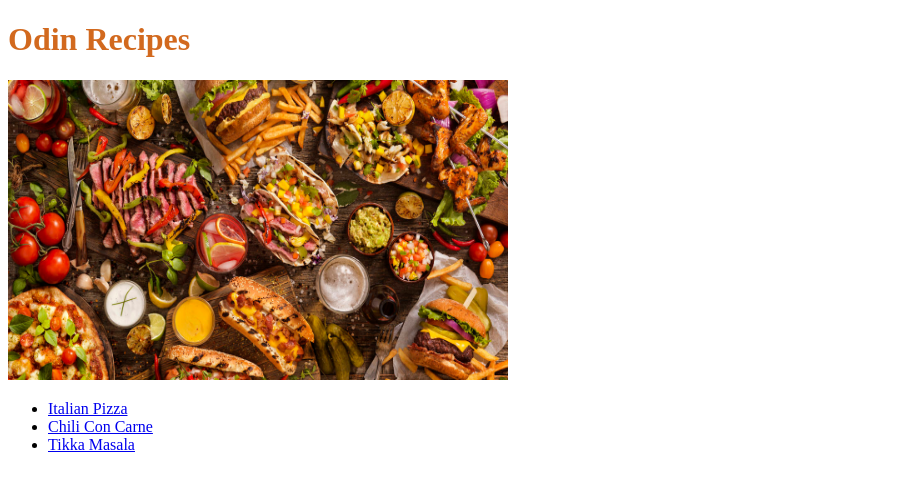
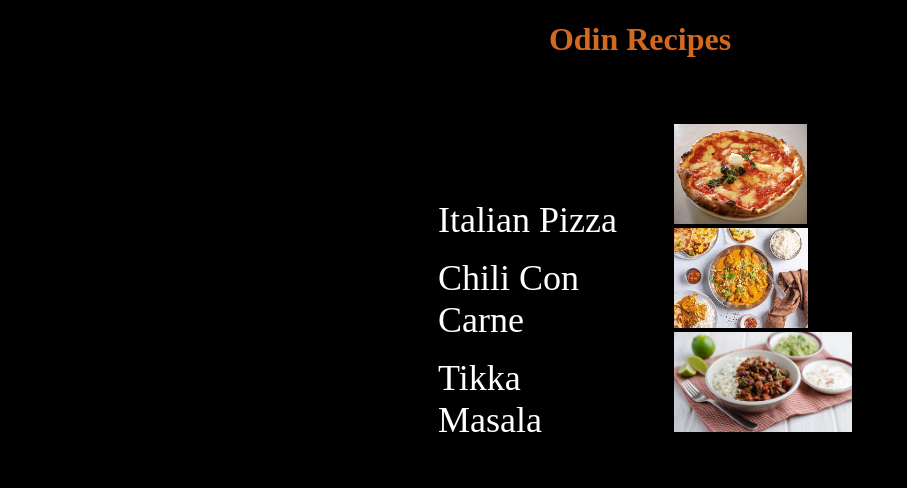
Before and after one commit to tkamundsen/odin-recipes, a plain HTML site: page index.html in a window 1280 px wide. Shown: the whole page, without its empty margins (0-907 px from the left). Drawn offline with Linux system fonts and the light colour scheme.

Commit message:
Added some css to frontpage

```diff
--- a/index.html
+++ b/index.html
@@ -7,12 +7,20 @@
     <title>Odin Recipes</title>
 </head>
 <body>
-    <h1>Odin Recipes</h1>
-    <img src="./images/food-plate.jpeg" alt="Plate with food" height="300" width="500">
-    <ul>
-    <li><a href="./recipes/neopolitan-pizza.html">Italian Pizza</a></li>
-    <li><a href="./recipes/chili-con-carne.html">Chili Con Carne</a></li>
-    <li><a href="./recipes/tikka-masala.html">Tikka Masala</a></li>
-</ul>
+    <div class="frontpagebox">
+        <h1>Odin Recipes</h1>
+    <div class="recipelist">
+        <ul class="listtext">
+            <li class="list italian"><a href="./recipes/neopolitan-pizza.html">Italian Pizza</a></li>
+            <li class="list chili"><a href="./recipes/chili-con-carne.html">Chili Con Carne</a></li>
+            <li class="list tikka"><a href="./recipes/tikka-masala.html">Tikka Masala</a></li>
+        </ul>
+        <ul class="listimg">
+            <li><img src="images/pizza.jpg" alt="pizza" height="100px" width="auto"></li>
+            <li><img src="images/tikka-masala.jpeg" alt="tikka masala" height="100px" width="auto"></li>
+            <li><img src="images/chilliconcarne.jpg" alt="chili" height="100px" width="auto"></li>
+        </ul>
+    </div>
+    </div>
 </body>
 </html>
--- a/styles.css
+++ b/styles.css
@@ -1,3 +1,40 @@
+body {
+    background-color: black;
+}
+
+.frontpagebox {
+    width: 500px;
+    margin: 16px auto;
+}
+
 h1 {
-    color: chocolate
+    color: chocolate;
+    text-align: center;
+    margin-bottom: 50px;
 }
+
+.recipelist {
+}
+
+.listtext {
+    display: inline-block;
+    width: 200px;
+}
+
+.listimg {
+    display: inline-block;
+    width: 200px;
+}
+
+.list {
+    font-size: 36px;
+    padding: 8px;
+}
+
+a:link {
+    text-decoration: none;
+}
+
+a {
+    color: white;
+}
```
